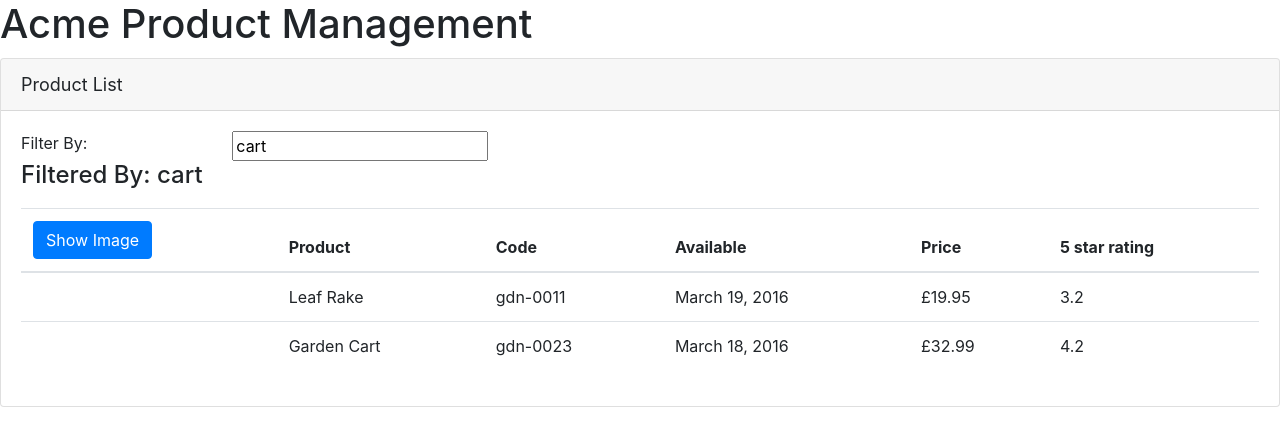
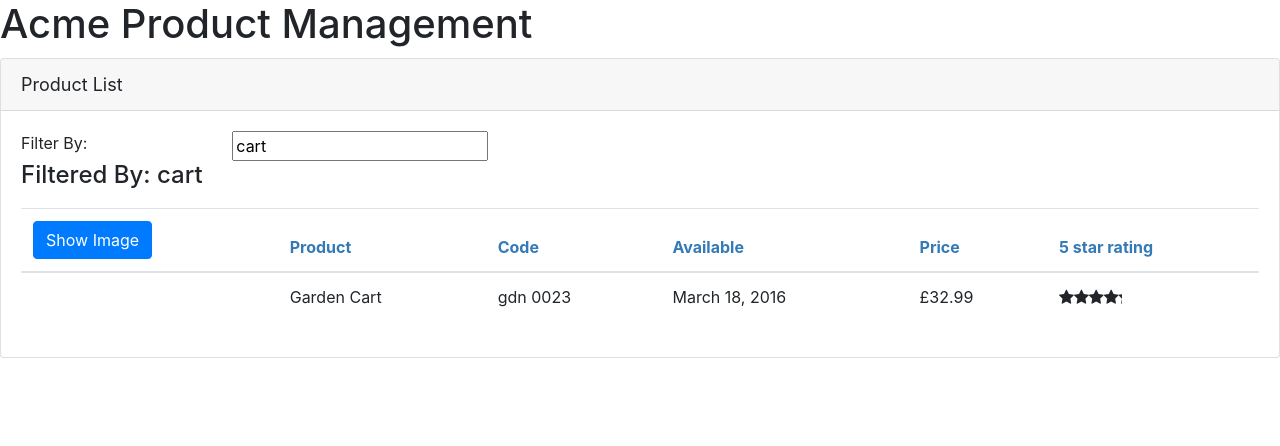
Before and after one commit to TheDrizzyWay/simple-angular-projects, an Angular app in the folder acme/: page / in a window 1280 px wide. Shown: the top 446 px of the page. Built offline with nearby package versions, Linux system fonts and the light colour scheme.

Commit message:
apply rating functionality

```diff
--- a/acme/src/app/app.module.ts
+++ b/acme/src/app/app.module.ts
@@ -4,11 +4,15 @@ import { FormsModule } from '@angular/forms';
 
 import { AppComponent } from './app.component';
 import { ProductListComponent } from './products/product-list.component';
+import { StarComponent } from './shared/star.component';
+import { ConvertToSpacesPipe } from './shared/convert-to-space.pipe';
 
 @NgModule({
   declarations: [
     AppComponent,
-    ProductListComponent
+    ProductListComponent,
+    StarComponent,
+    ConvertToSpacesPipe
   ],
   imports: [
     BrowserModule,
--- /dev/null
+++ b/acme/src/app/products/product-list.component.css
@@ -0,0 +1,3 @@
+thead {
+  color: #337ab7;
+}
--- a/acme/src/app/products/product-list.component.html
+++ b/acme/src/app/products/product-list.component.html
@@ -32,17 +32,20 @@
           </tr>
         </thead>
         <tbody>
-          <tr *ngFor="let product of products">
+          <tr *ngFor="let product of filteredProducts">
             <td><img *ngIf="showImage"
               [src]="product.imageUrl"
               [title]="product.productName"
               [style.width.px]="imageWidth"
               ></td>
             <td>{{ product.productName }}</td>
-            <td>{{ product.productCode | lowercase }}</td>
+            <td>{{ product.productCode | lowercase | convertToSpaces: '-' }}</td>
             <td>{{ product.releaseDate }}</td>
-            <td>{{ product.price | currency:'GBP' }}</td>
-            <td>{{ product.starRating }}</td>
+            <td>{{ product.price | currency: 'GBP' }}</td>
+            <td><pm-star
+              [rating]="product.starRating"
+              (ratingClicked)="onRatingClicked($event)"
+              ></pm-star></td>
           </tr>
         </tbody>
       </table>
--- a/acme/src/app/products/product-list.component.ts
+++ b/acme/src/app/products/product-list.component.ts
@@ -1,15 +1,18 @@
-import { Component } from '@angular/core';
+import { Component, OnInit } from '@angular/core';
+import { Iproduct } from './product';
 
 @Component({
   selector: 'pm-products',
-  templateUrl: './product-list.component.html'
+  templateUrl: './product-list.component.html',
+  styleUrls: ['./product-list.component.css']
 })
-export class ProductListComponent {
+export class ProductListComponent implements OnInit {
   pageTitle: string = 'Product List';
   imageWidth: number = 50;
   showImage: boolean = false;
-  listFilter: string = 'cart';
-  products: any[] = [
+  _listFilter: string;
+  filteredProducts: Iproduct[];
+  products: Iproduct[] = [
     {
       "productId": 1,
       "productName": "Leaf Rake",
@@ -32,7 +35,35 @@ export class ProductListComponent {
     }
   ];
 
+  get listFilter():string {
+    return this._listFilter;
+  }
+
+  set listFilter(value: string) {
+    this._listFilter = value;
+    this.filteredProducts = this.listFilter ? this.performFilter(this.listFilter) : this.products;
+  }
+
+  constructor() {
+    this.filteredProducts = this.products;
+    this.listFilter = 'cart';
+  }
+
+  ngOnInit() {
+    // console.log('init');
+  }
+
   toggleImage(): void {
     this.showImage = !this.showImage;
   }
+
+  performFilter(filterBy: string): Iproduct[] {
+    filterBy = filterBy.toLocaleLowerCase();
+    return this.products.filter((product: Iproduct) =>
+      product.productName.toLocaleLowerCase().indexOf(filterBy) !== -1);
+  }
+
+  onRatingClicked(message: string): void {
+    console.log(message);
+  }
 }
--- /dev/null
+++ b/acme/src/app/products/product.ts
@@ -0,0 +1,10 @@
+export interface Iproduct {
+  productId: number;
+  productName: string;
+  productCode: string;
+  releaseDate: string;
+  description: string;
+  price: number;
+  starRating: number;
+  imageUrl: string;
+};
--- /dev/null
+++ b/acme/src/app/shared/convert-to-space.pipe.ts
@@ -0,0 +1,10 @@
+import { Pipe, PipeTransform } from '@angular/core';
+
+@Pipe({
+  name: 'convertToSpaces'
+})
+export class ConvertToSpacesPipe implements PipeTransform {
+  transform(value: string, character: string): string {
+    return value.replace(character, ' ');
+  }
+}
--- a/acme/src/app/shared/star.component.html
+++ b/acme/src/app/shared/star.component.html
@@ -1,6 +1,8 @@
 <div class="crop"
      [style.width.px]="starWidth"
-     [title]="rating">
+     [title]="rating"
+     (click)="onClick()"
+     >
   <div style="width: 75px">
     <span class="fa fa-star"></span>
     <span class="fa fa-star"></span>
--- /dev/null
+++ b/acme/src/app/shared/star.component.ts
@@ -0,0 +1,20 @@
+import { Component, OnChanges, Input, Output, EventEmitter } from '@angular/core';
+
+@Component({
+  selector: 'pm-star',
+  templateUrl: './star.component.html',
+  styleUrls: ['./star.component.css']
+})
+export class StarComponent implements OnChanges {
+  @Input() rating: number;
+  starWidth: number;
+  @Output() ratingClicked: EventEmitter<string> = new EventEmitter<string>();
+
+  ngOnChanges(): void {
+    this.starWidth = this.rating * 75 / 5;
+  }
+
+  onClick(): void {
+    this.ratingClicked.emit('clicked');
+  }
+}
```
